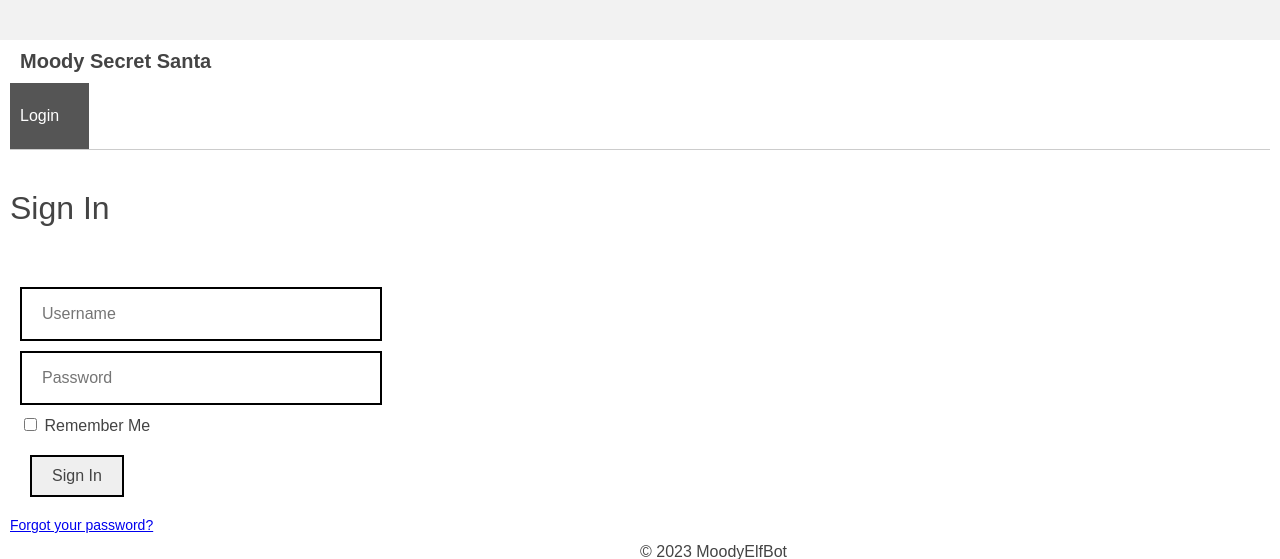
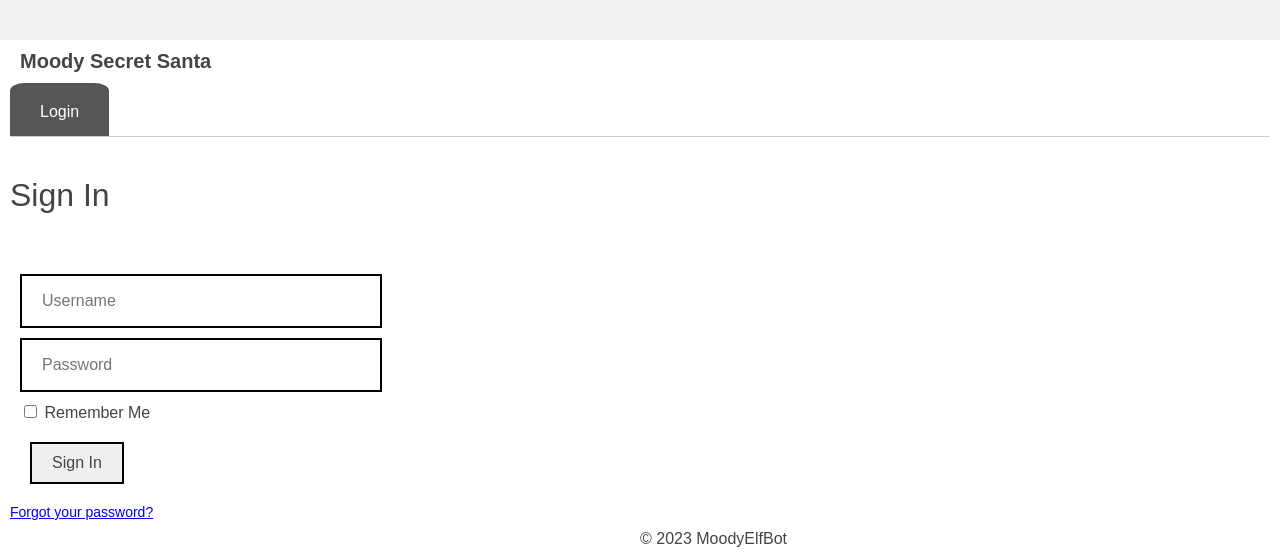
Before and after one commit to dcoxnard/elf, a Flask app: page /login in a window 1280 px wide. Shown: the top 559 px of the page. Run offline with Flask 3, Linux system fonts and the light colour scheme; parts of the project's set-up code (start-up, migrations or seed data) failed here and were passed over.

Commit message:
* tab styles

```diff
--- a/static/styles.css
+++ b/static/styles.css
@@ -78,13 +78,13 @@ h1 {
 .nav-element-item {
   list-style: none;
   text-align: inline;
-  padding-left: 10px;
+  padding-left: 30px;
   padding-right: 30px;
 }
 
 .nav-link {
   display: inline-block;
-  padding: 24px 0;
+  padding: 20px 0px 15px 0px;
   text-decoration: none;
   color: #555;
 }
@@ -200,6 +200,8 @@ h1 {
 .active-element {
   background-color: #555;
   color: #fff;
+  border-top-left-radius: 15%;
+  border-top-right-radius: 15%;
 }
 
 .active-element .nav-link {
--- a/templates/santa.html
+++ b/templates/santa.html
@@ -10,7 +10,7 @@
 
     {% if recipient.wishes %}
     <div class="wish-content wish-content-recipient">
-        Here are their three wishes:
+        Here are the wishes they submitted:
         {% for wish in recipient.wishes %}
         <div class="wish-group">
             <div class="wish">
```
